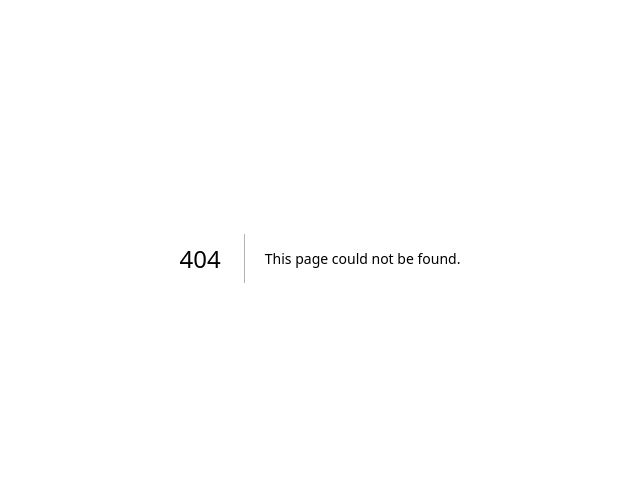
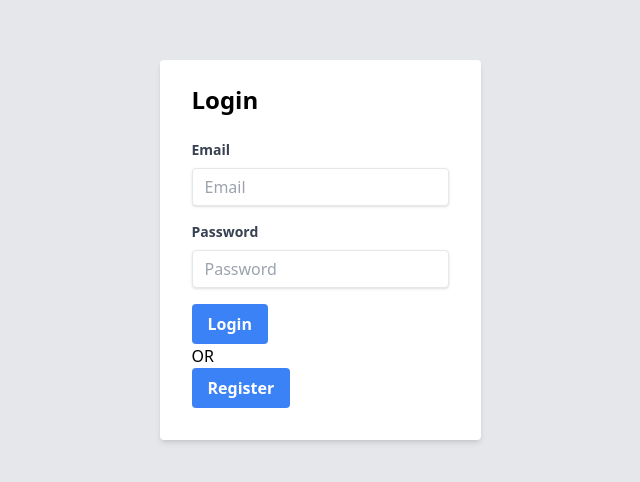
Before and after one commit to senilm/giphy, a Next.js app: page /auth in a window 1280 px wide. Before the commit this address had no page. Shown: the part 142-624 px from the top of the page, without its empty margins (320-960 px from the left). Built offline with nearby package versions, Linux system fonts and the light colour scheme.

Commit message:
Authentication & Context api added

```diff
--- /dev/null
+++ b/app/auth/page.jsx
@@ -0,0 +1,241 @@
+"use client";
+import { auth, db } from "../firebase";
+import {
+  getAuth,
+  createUserWithEmailAndPassword,
+  signInWithEmailAndPassword,
+  updateProfile
+} from "firebase/auth";
+import { useRouter } from "next/navigation";
+import { setDoc, doc } from 'firebase/firestore'
+import { useState } from "react";
+import { useContext } from "react";
+import { DataContext } from "../context/DataProvider";
+
+const loginInitial = {
+  email: "",
+  password: "",
+};
+const registerInitial = {
+  name: "",
+  email: "",
+  password: "",
+};
+
+
+const loginRegister = () => {
+  const [loginData, setLoginData] = useState(loginInitial);
+  const [registerData, setRegisterData] = useState(registerInitial);
+  const [formType, SetFormType] = useState("login");
+  const router = useRouter()
+  const {isAuth,setIsAuth} = useContext(DataContext)
+  // const auth = getAuth();
+
+  const handleRegistration = async (e) => {
+    e.preventDefault();
+    try {
+      const userCredential = await createUserWithEmailAndPassword(auth, registerData.email, registerData.password);
+
+      await updateProfile(auth.currentUser, {
+        displayName: registerData.name
+      });
+
+      const userId = userCredential.user.uid;
+
+      await setDoc(doc(db, 'users', userId), {
+        userId,
+        name: registerData.name,
+        email: registerData.email,
+        favoriteGif: [],
+      });
+
+      setRegisterData(registerInitial);
+      SetFormType('login');
+    } catch (error) {
+      const errorCode = error.code;
+      const errorMessage = error.message;
+      setRegisterData(registerInitial);
+      console.error('Registration error:', error);
+    }
+  };
+
+
+
+  const handleLogin = async (e) => {
+    e.preventDefault();
+    const user = await signInWithEmailAndPassword(auth, loginData.email, loginData.password)
+      .then((userCredential) => {
+        const user = userCredential.user;
+
+        setLoginData(loginInitial)
+        setIsAuth(true)
+        router.push('/')
+      })
+      .catch((error) => {
+        const errorCode = error.code;
+        const errorMessage = error.message;
+        console.log(errorMessage);
+        setLoginData(loginInitial)
+      });
+
+
+  };
+
+  const handleChange = (e) => {
+    formType === "login"
+      ?
+        (()=>{setLoginData({ ...loginData, [e.target.name]: e.target.value })})()
+      :
+      (()=>{setRegisterData({ ...registerData, [e.target.name]: e.target.value })})()
+  };
+
+  const handleFormType = () =>{
+    formType === 'login' ? SetFormType('register') : SetFormType('login')
+  }
+
+  return formType === "register" ? (
+    <div className="min-h-screen flex items-center justify-center bg-gray-200">
+      <div className="bg-white shadow-md rounded px-8 pt-6 pb-8 mb-4">
+        <h1 className="text-2xl font-bold mb-6">Registration</h1>
+        <form className="max-w-md mx-auto mt-4" onSubmit={handleRegistration}>
+          <div className="mb-4">
+            <label
+              className="block text-gray-700 text-sm font-bold mb-2"
+              htmlFor="email"
+            >
+              Name
+            </label>
+            <input
+              className="shadow appearance-none border rounded w-full py-2 px-3 text-gray-700 leading-tight focus:outline-none focus:shadow-outline"
+              id="name"
+              type="text"
+              placeholder="Name"
+              name="name"
+              value={registerData.name}
+              onChange={(e) => handleChange(e)}
+              required
+            />
+          </div>
+          <div className="mb-4">
+            <label
+              className="block text-gray-700 text-sm font-bold mb-2"
+              htmlFor="email"
+            >
+              Email
+            </label>
+            <input
+              className="shadow appearance-none border rounded w-full py-2 px-3 text-gray-700 leading-tight focus:outline-none focus:shadow-outline"
+              id="email"
+              type="email"
+              placeholder="Email"
+              name="email"
+              value={registerData.email}
+              onChange={(e) => handleChange(e)}
+              required
+            />
+          </div>
+          <div className="mb-4">
+            <label
+              className="block text-gray-700 text-sm font-bold mb-2"
+              htmlFor="password"
+            >
+              Password
+            </label>
+            <input
+              className="shadow appearance-none border rounded w-full py-2 px-3 text-gray-700 leading-tight focus:outline-none focus:shadow-outline"
+              id="password"
+              type="password"
+              placeholder="Password"
+              name="password"
+              value={registerData.password}
+              onChange={(e) => handleChange(e)}
+              required
+            />
+          </div>
+          <div className="flex items-center justify-between">
+            <button
+              className="bg-blue-500 hover:bg-blue-700 text-white font-bold py-2 px-4 rounded focus:outline-none focus:shadow-outline"
+              type="submit"
+            >
+              Register
+            </button>
+          </div>
+          <p>OR</p>
+          <div className="flex items-center justify-between">
+            <button
+              className="bg-blue-500 hover:bg-blue-700 text-white font-bold py-2 px-4 rounded focus:outline-none focus:shadow-outline"
+              type="submit"
+              onClick={handleFormType}
+            >
+              Login
+            </button>
+          </div>
+        </form>
+      </div>
+    </div>
+  ) : (
+    <div className="min-h-screen flex items-center justify-center bg-gray-200">
+      <div className="bg-white shadow-md rounded px-8 pt-6 pb-8 mb-4">
+        <h1 className="text-2xl font-bold mb-6">Login</h1>
+        <form className="max-w-md mx-auto mt-4" onSubmit={handleLogin}>
+          <div className="mb-4">
+            <label
+              className="block text-gray-700 text-sm font-bold mb-2"
+              htmlFor="email"
+            >
+              Email
+            </label>
+            <input
+              className="shadow appearance-none border rounded w-full py-2 px-3 text-gray-700 leading-tight focus:outline-none focus:shadow-outline"
+              id="email"
+              type="email"
+              placeholder="Email"
+              name="email"
+              value={loginData.email}
+              onChange={(e) => handleChange(e)}
+              required
+            />
+          </div>
+          <div className="mb-4">
+            <label
+              className="block text-gray-700 text-sm font-bold mb-2"
+              htmlFor="password"
+            >
+              Password
+            </label>
+            <input
+              className="shadow appearance-none border rounded w-full py-2 px-3 text-gray-700 leading-tight focus:outline-none focus:shadow-outline"
+              id="password"
+              type="password"
+              placeholder="Password"
+              name="password"
+              value={loginData.password}
+              onChange={(e) => handleChange(e)}
+              required
+            />
+          </div>
+          <div className="flex items-center justify-between">
+            <button
+              className="bg-blue-500 hover:bg-blue-700 text-white font-bold py-2 px-4 rounded focus:outline-none focus:shadow-outline"
+              type="submit"
+            >
+              Login
+            </button>
+          </div>
+          <div>OR</div>
+          <div className="flex items-center justify-between">
+            <button
+              className="bg-blue-500 hover:bg-blue-700 text-white font-bold py-2 px-4 rounded focus:outline-none focus:shadow-outline"
+              type="submit"
+              onClick={handleFormType}
+            >
+              Register
+            </button>
+          </div>
+        </form>
+      </div>
+    </div>
+  );
+};
+
+export default loginRegister;
--- /dev/null
+++ b/app/context/DataProvider.jsx
@@ -0,0 +1,18 @@
+'use client'
+import { useContext, createContext,useState } from 'react'
+
+export  const DataContext = createContext(null)
+
+const DataProvider = ({children}) => {
+
+    const [isAuth, setIsAuth] = useState(false)
+    const [searchTerm, SetSearchTerm] = useState('welcome')
+
+  return (
+    <DataContext.Provider value={{setIsAuth, isAuth,searchTerm, SetSearchTerm}}>
+        {children}
+    </DataContext.Provider>
+  )
+}
+
+export default DataProvider
--- /dev/null
+++ b/app/firebase.js
@@ -0,0 +1,24 @@
+// Import the functions you need from the SDKs you need
+import { initializeApp } from "firebase/app";
+import { getFirestore } from 'firebase/firestore'
+import 'firebase/firestore'
+import {getAuth} from "firebase/auth"
+// TODO: Add SDKs for Firebase products that you want to use
+// https://firebase.google.com/docs/web/setup#available-libraries
+
+// Your web app's Firebase configuration
+const firebaseConfig = {
+  apiKey: "AIzaSyBClCinNhSf3hYYxFzDNXZ1XkQtbb1dJug",
+  authDomain: "giphy-bb9d7.firebaseapp.com",
+  projectId: "giphy-bb9d7",
+  storageBucket: "giphy-bb9d7.appspot.com",
+  messagingSenderId: "837324571009",
+  appId: "1:837324571009:web:9cbf245e7e0cefe8afa880"
+};
+
+// Initialize Firebase
+const app = initializeApp(firebaseConfig);
+const auth = getAuth(app);
+const db = getFirestore(app)
+
+export { auth,db}
--- a/app/layout.jsx
+++ b/app/layout.jsx
@@ -1,5 +1,6 @@
 import { Inter } from 'next/font/google'
 import './globals.css'
+import DataProvider from './context/DataProvider'
 
 const inter = Inter({ subsets: ['latin'] })
 
@@ -11,7 +12,11 @@ export const metadata = {
 export default function RootLayout({ children }) {
   return (
     <html lang="en">
-      <body className={inter.className}>{children}</body>
+      <body>
+        <DataProvider>
+          {children}
+        </DataProvider>
+      </body>
     </html>
   )
 }
--- a/app/page.jsx
+++ b/app/page.jsx
@@ -1,7 +1,28 @@
-import Image from 'next/image'
+'use client'
+import Image from "next/image";
+import Link from "next/link";
+import { useEffect } from 'react';
+import { useRouter } from 'next/navigation';
+import { useContext } from "react";
+import { DataContext } from "./context/DataProvider";
+
 
 export default function Home() {
+  const router = useRouter();
+  const {isAuth} = useContext(DataContext)
+
+  useEffect(() => {
+    if (isAuth) {
+      router.push('/home');
+    } else {
+      router.push('/auth');
+    }
+  }, [isAuth]);
+
+
   return (
-    <h1>hi</h1>
-  )
+    <div>
+      <p>Loading...</p>
+    </div>
+  );
 }
```
Also changed, not shown: package.json (+6 -5 lines), 1 other file (tests, documents, lock files or other folders).
